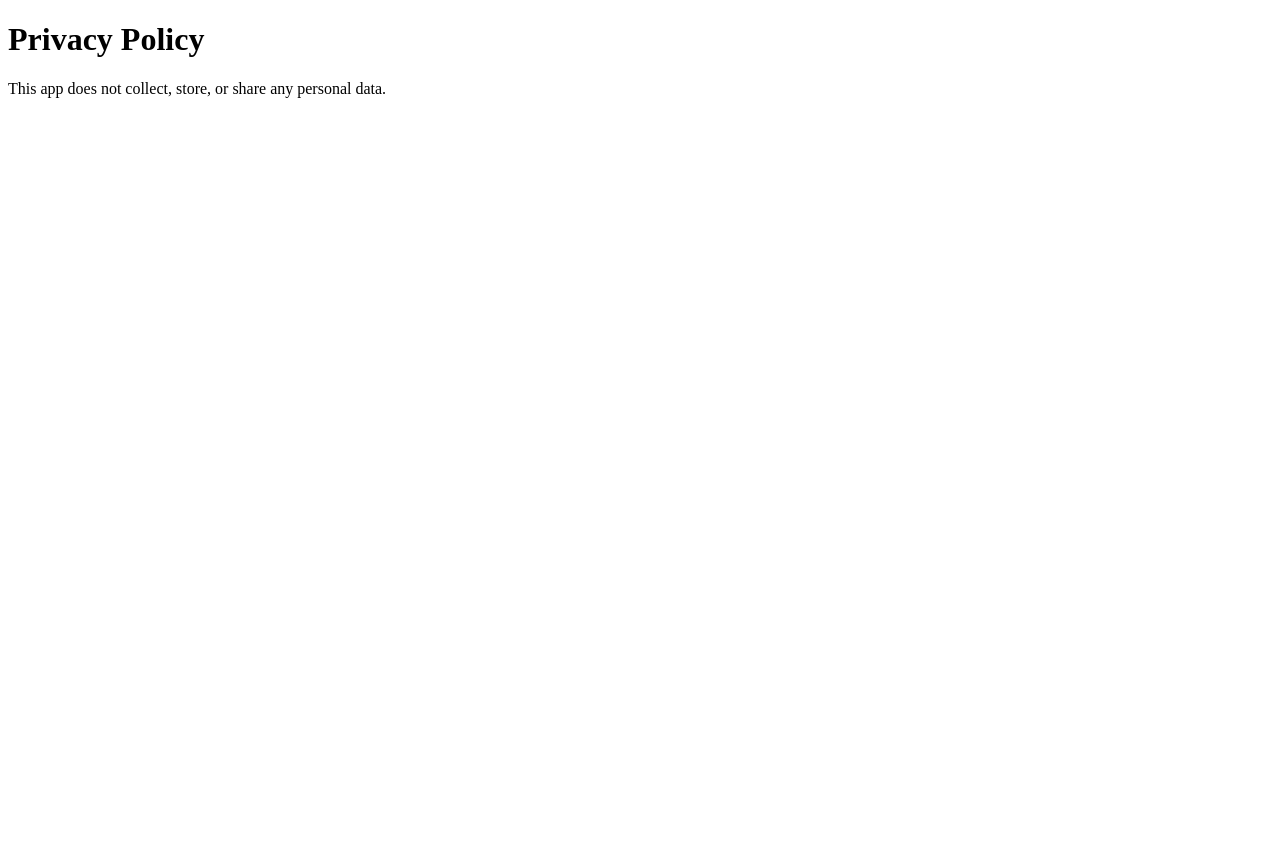
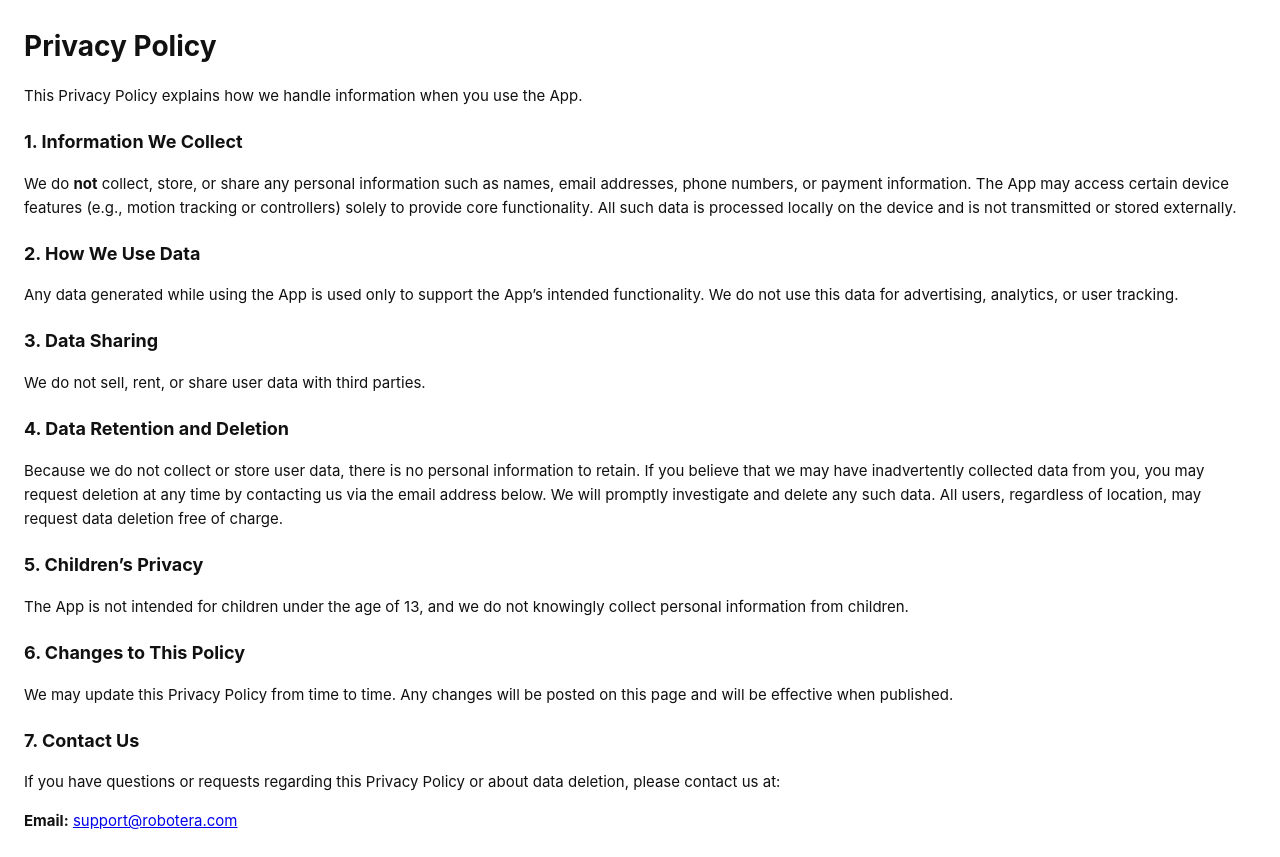
Before and after one commit to roboterax/privacy-policy, a plain HTML site: page index.html in a window 1280 px wide. Before the commit the page ends 800 px from the top, so only its background shows below. Drawn offline with Linux system fonts and the light colour scheme.

Commit message:
Update index.html

```diff
--- a/index.html
+++ b/index.html
@@ -1,10 +1,62 @@
-<!DOCTYPE html>
-<html>
+<!doctype html>
+<html lang="en">
 <head>
-    <title>Privacy Policy</title>
+  <meta charset="utf-8" />
+  <meta name="viewport" content="width=device-width, initial-scale=1" />
+  <title>Privacy Policy</title>
+  <style>
+    body { font-family: -apple-system, BlinkMacSystemFont, "Segoe UI", Roboto, Arial, sans-serif; line-height: 1.6; margin: 24px; color: #111; }
+    h1 { margin: 0 0 12px; font-size: 28px; }
+    h2 { margin: 20px 0 8px; font-size: 18px; }
+    p, li { font-size: 15px; }
+    .contact { margin-top: 8px; }
+    code { background: #f6f8fa; padding: 2px 4px; border-radius: 4px; }
+  </style>
 </head>
 <body>
-    <h1>Privacy Policy</h1>
-    <p>This app does not collect, store, or share any personal data.</p>
+  <h1>Privacy Policy</h1>
+
+  <p>This Privacy Policy explains how we handle information when you use the App.</p>
+
+  <h2>1. Information We Collect</h2>
+  <p>
+    We do <strong>not</strong> collect, store, or share any personal information such as names,
+    email addresses, phone numbers, or payment information. The App may access certain device
+    features (e.g., motion tracking or controllers) solely to provide core functionality. All
+    such data is processed locally on the device and is not transmitted or stored externally.
+  </p>
+
+  <h2>2. How We Use Data</h2>
+  <p>
+    Any data generated while using the App is used only to support the App’s intended functionality.
+    We do not use this data for advertising, analytics, or user tracking.
+  </p>
+
+  <h2>3. Data Sharing</h2>
+  <p>We do not sell, rent, or share user data with third parties.</p>
+
+  <h2>4. Data Retention and Deletion</h2>
+  <p>
+    Because we do not collect or store user data, there is no personal information to retain. If you
+    believe that we may have inadvertently collected data from you, you may request deletion at any time
+    by contacting us via the email address below. We will promptly investigate and delete any such data.
+    All users, regardless of location, may request data deletion free of charge.
+  </p>
+
+  <h2>5. Children’s Privacy</h2>
+  <p>
+    The App is not intended for children under the age of 13, and we do not knowingly collect personal
+    information from children.
+  </p>
+
+  <h2>6. Changes to This Policy</h2>
+  <p>
+    We may update this Privacy Policy from time to time. Any changes will be posted on this page and will
+    be effective when published.
+  </p>
+
+  <h2>7. Contact Us</h2>
+  <p>If you have questions or requests regarding this Privacy Policy or about data deletion, please contact us at:</p>
+  <p class="contact"><strong>Email:</strong> <a href="mailto:support@robotera.com">support@robotera.com</a></p>
 </body>
 </html>
```
